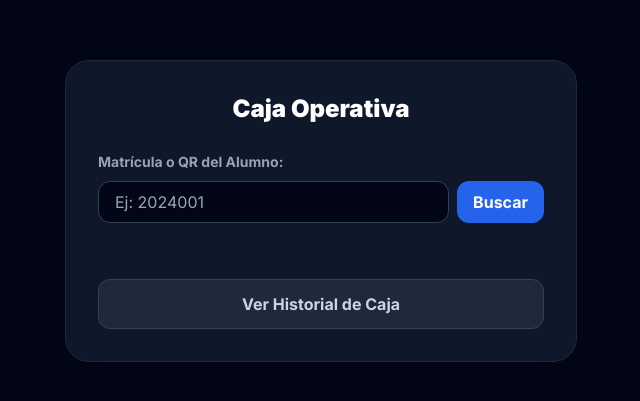
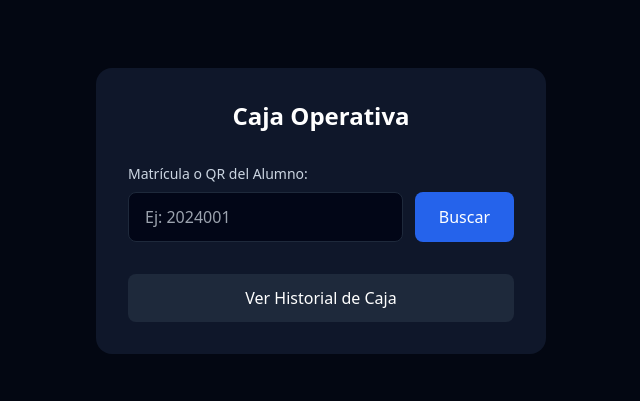
Before and after one commit to arturosupervision-art/SITE-PEM, a Next.js app: page / in a window 1280 px wide. Shown: the part 189-590 px from the top of the page, without its empty margins (319-959 px from the left). Built offline with nearby package versions, Linux system fonts and the light colour scheme.

Commit message:
Update page.tsx

```diff
--- a/app/page.tsx
+++ b/app/page.tsx
@@ -1,8 +1,7 @@
 'use client';
 
 import { useState, useEffect } from 'react';
-// AQUÍ ESTÁ LA CORRECCIÓN: Solo un nivel hacia atrás (../)
-import { supabase } from '../lib/supabase';
+import { supabase } from '../lib/supabase'; // Ruta correcta para Vercel
 
 export default function CajaOperativa() {
   const [matricula, setMatricula] = useState('');
@@ -15,7 +14,7 @@ export default function CajaOperativa() {
   const [historialCaja, setHistorialCaja] = useState<any[]>([]);
   const [fechaHistorial, setFechaHistorial] = useState(new Date().toISOString().split('T')[0]);
 
-  // Estados del Calendario Desplegable (Caja)
+  // Estados del Calendario Desplegable
   const [mostrarCalendario, setMostrarCalendario] = useState(false);
   const [fechaNavegacion, setFechaNavegacion] = useState(new Date());
 
@@ -40,12 +39,10 @@ export default function CajaOperativa() {
     e.preventDefault();
     if (!alumno || !montoVenta) return;
 
-    // 1. Actualizar los boletos del alumno
     const nuevosBoletos = alumno.boletos_disponibles + (Number(montoVenta) / 30);
     const { error: errorAlumno } = await supabase.from('alumnos')
       .update({ boletos_disponibles: nuevosBoletos }).eq('id', alumno.id);
 
-    // 2. Registrar la venta en movimientos_caja
     const { error: errorCaja } = await supabase.from('movimientos_caja').insert([{
       tipo: 'venta',
       monto: Number(montoVenta),
@@ -62,7 +59,6 @@ export default function CajaOperativa() {
     }
   };
 
-  // Función corregida por Zona Horaria
   const cargarHistorialCaja = async () => {
     const [y, m, d] = fechaHistorial.split('-').map(Number);
     const inicioDia = new Date(y, m - 1, d, 0, 0, 0).toISOString();
@@ -79,50 +75,75 @@ export default function CajaOperativa() {
   }, [fechaHistorial, mostrarModalHistorial]);
 
   return (
-    <div className="min-h-screen bg-slate-950 p-6 flex flex-col items-center justify-center">
-      <div className="bg-slate-900 border border-slate-800 p-8 rounded-3xl shadow-2xl max-w-lg w-full">
-        <h2 className="text-2xl font-black text-white text-center mb-6">Caja Operativa</h2>
+    <div className="min-h-screen bg-[#030712] p-6 flex flex-col items-center justify-center font-sans">
+      {/* TU DISEÑO ORIGINAL RESTAURADO AQUÍ */}
+      <div className="bg-[#0f172a] p-8 rounded-2xl w-full max-w-[450px]">
+        <h2 className="text-2xl font-bold text-white text-center mb-8">Caja Operativa</h2>
 
         {mensaje && <div className="mb-4 p-3 rounded-lg text-center font-bold bg-slate-800 text-white">{mensaje}</div>}
 
-        <form onSubmit={buscarAlumno} className="mb-6">
-          <label className="text-slate-400 text-sm font-bold">Matrícula o QR del Alumno:</label>
-          <div className="flex gap-2 mt-2">
-            <input type="text" value={matricula} onChange={(e) => setMatricula(e.target.value)} className="w-full bg-slate-950 border border-slate-700 rounded-xl px-4 py-2 text-white outline-none focus:border-blue-500" placeholder="Ej: 2024001" />
-            <button type="submit" className="bg-blue-600 hover:bg-blue-500 text-white font-bold px-4 py-2 rounded-xl">Buscar</button>
+        <form onSubmit={buscarAlumno} className="mb-8">
+          <label className="text-slate-300 text-sm font-medium mb-2 block">Matrícula o QR del Alumno:</label>
+          <div className="flex gap-3">
+            <input
+              type="text"
+              value={matricula}
+              onChange={(e) => setMatricula(e.target.value)}
+              className="flex-1 bg-[#020617] border border-slate-800 rounded-lg px-4 py-3 text-white outline-none focus:border-blue-500 transition-colors"
+              placeholder="Ej: 2024001"
+            />
+            <button type="submit" className="bg-[#2563eb] hover:bg-blue-600 text-white font-medium px-6 py-3 rounded-lg transition-colors">
+              Buscar
+            </button>
           </div>
         </form>
 
         {alumno && (
-          <form onSubmit={registrarVenta} className="bg-slate-800 p-4 rounded-xl border border-slate-700 space-y-4">
-            <p className="text-white font-bold">Alumno: <span className="text-blue-400">{alumno.nombre_completo}</span></p>
-            <p className="text-white font-bold">Saldo Actual: <span className="text-emerald-400">{alumno.boletos_disponibles} Boletos</span></p>
-            <div>
-              <label className="text-slate-400 text-sm font-bold">Monto a Recargar ($):</label>
-              <input type="number" value={montoVenta} onChange={(e) => setMontoVenta(Number(e.target.value))} className="w-full mt-1 bg-slate-950 border border-slate-600 rounded-lg px-4 py-2 text-white" placeholder="Ej: 150" required />
+          <form onSubmit={registrarVenta} className="bg-[#1e293b]/50 p-5 rounded-xl border border-slate-700/50 mb-8 space-y-4">
+            <div className="flex justify-between border-b border-slate-700/50 pb-3">
+              <span className="text-slate-400">Alumno:</span>
+              <span className="text-white font-bold">{alumno.nombre_completo}</span>
             </div>
-            <button type="submit" className="w-full bg-emerald-600 hover:bg-emerald-500 text-white font-bold py-3 rounded-xl shadow-[0_0_15px_rgba(16,185,129,0.3)]">Procesar Recarga</button>
+            <div className="flex justify-between border-b border-slate-700/50 pb-3">
+              <span className="text-slate-400">Saldo:</span>
+              <span className="text-emerald-400 font-bold">{alumno.boletos_disponibles} Boletos</span>
+            </div>
+            <div className="pt-2">
+              <label className="text-slate-300 text-sm font-medium block mb-2">Monto a Recargar ($):</label>
+              <input
+                type="number"
+                value={montoVenta}
+                onChange={(e) => setMontoVenta(Number(e.target.value))}
+                className="w-full bg-[#020617] border border-slate-700 rounded-lg px-4 py-3 text-white outline-none focus:border-emerald-500 mb-4"
+                placeholder="Ej: 150"
+                required
+              />
+              <button type="submit" className="w-full bg-emerald-600 hover:bg-emerald-500 text-white font-bold py-3 rounded-lg transition-colors">
+                Procesar Recarga
+              </button>
+            </div>
           </form>
         )}
 
-        <button onClick={() => {
-          setFechaHistorial(new Date().toISOString().split('T')[0]);
-          setFechaNavegacion(new Date());
-          setMostrarModalHistorial(true);
-        }} className="mt-8 w-full bg-slate-800 hover:bg-slate-700 text-slate-300 font-bold py-3 rounded-xl border border-slate-700">
+        <button
+          onClick={() => {
+            setFechaHistorial(new Date().toISOString().split('T')[0]);
+            setFechaNavegacion(new Date());
+            setMostrarModalHistorial(true);
+          }}
+          className="w-full bg-[#1e293b] hover:bg-slate-700 text-white font-medium py-3 rounded-lg transition-colors"
+        >
           Ver Historial de Caja
         </button>
       </div>
 
-      {/* MODAL DE HISTORIAL EN CAJA (CON CALENDARIO) */}
+      {/* MODAL DE HISTORIAL */}
       {mostrarModalHistorial && (
         <div className="fixed inset-0 bg-black/90 backdrop-blur-sm flex items-center justify-center p-4 z-50">
           <div className="bg-[#0f172a] border border-slate-800 p-6 rounded-2xl w-full max-w-2xl max-h-[80vh] flex flex-col shadow-2xl">
             <div className="flex justify-between items-center mb-6">
               <h2 className="text-xl font-bold text-white">Historial de Operaciones</h2>
-
               <div className="flex items-center gap-2">
-                {/* CALENDARIO */}
                 <div className="relative">
                   <button onClick={() => setMostrarCalendario(!mostrarCalendario)} className="flex items-center gap-2 bg-[#0a0f1d] border border-slate-800 rounded-xl px-4 py-2 hover:bg-slate-800 transition-colors">
                     <span className="text-sm font-bold text-slate-400">Día:</span>
@@ -143,11 +164,11 @@ export default function CajaOperativa() {
                         {Array.from({ length: primerDiaDelMes }).map((_, i) => (<div key={`empty-${i}`} className="p-2"></div>))}
                         {Array.from({ length: diasEnMes }).map((_, i) => {
                           const dia = i + 1;
-                          const esHoy = dia === new Date().getDate() && fechaNavegacion.getMonth() === new Date().getMonth() && fechaNavegacion.getFullYear() === new Date().getFullYear();
                           const m = String(fechaNavegacion.getMonth() + 1).padStart(2, '0');
                           const dStr = String(dia).padStart(2, '0');
+                          const estaSeleccionado = `${fechaNavegacion.getFullYear()}-${m}-${dStr}` === fechaHistorial;
                           return (
-                            <button key={dia} onClick={() => seleccionarDia(dia)} className={`p-1.5 text-sm rounded-lg transition-colors ${`${fechaNavegacion.getFullYear()}-${m}-${dStr}` === fechaHistorial ? 'bg-blue-600 text-white' : esHoy ? 'bg-slate-800 text-blue-400' : 'text-slate-300 hover:bg-slate-700'}`}>
+                            <button key={dia} onClick={() => seleccionarDia(dia)} className={`p-1.5 text-sm rounded-lg transition-colors ${estaSeleccionado ? 'bg-blue-600 text-white' : 'text-slate-300 hover:bg-slate-700'}`}>
                               {dia}
                             </button>
                           );
@@ -179,6 +200,9 @@ export default function CajaOperativa() {
                       </td>
                     </tr>
                   ))}
+                  {historialCaja.length === 0 && (
+                     <tr><td colSpan={3} className="px-6 py-8 text-center text-slate-500">No hay movimientos en esta fecha.</td></tr>
+                  )}
                 </tbody>
               </table>
             </div>
```
